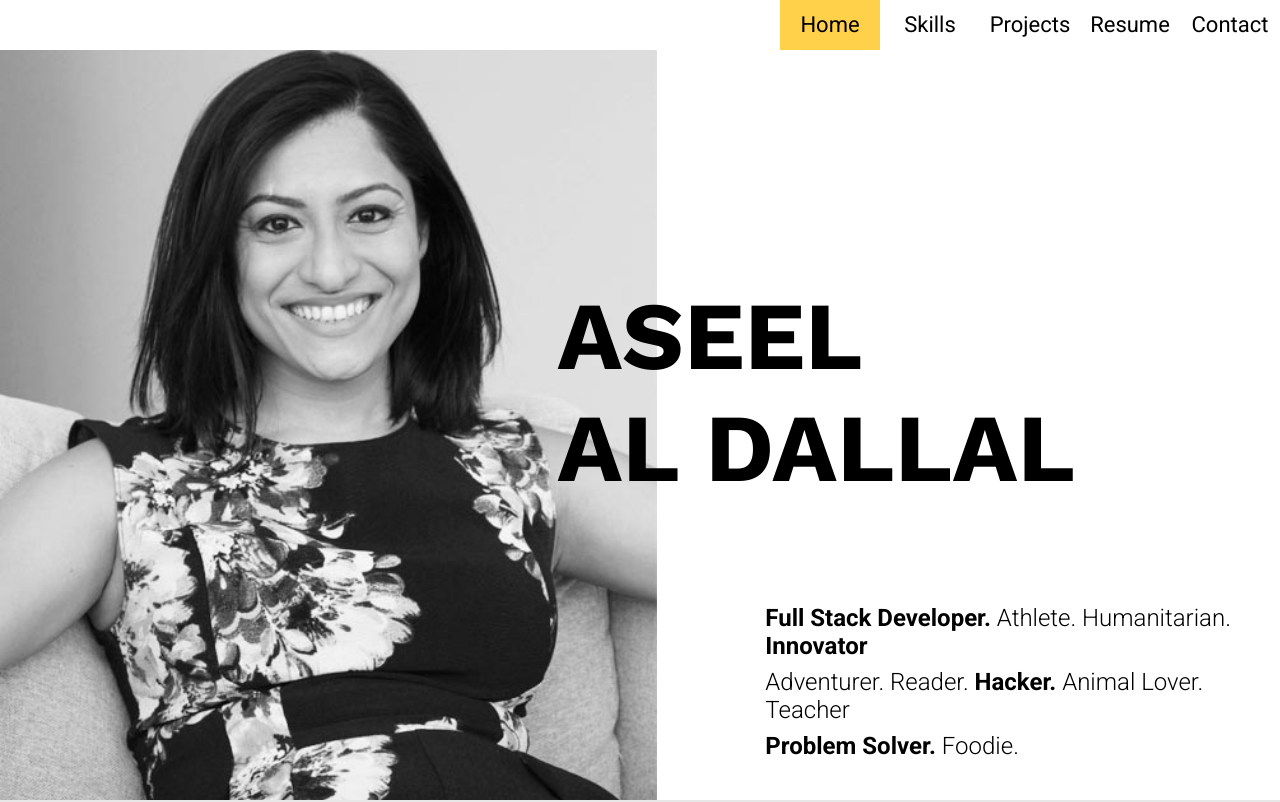
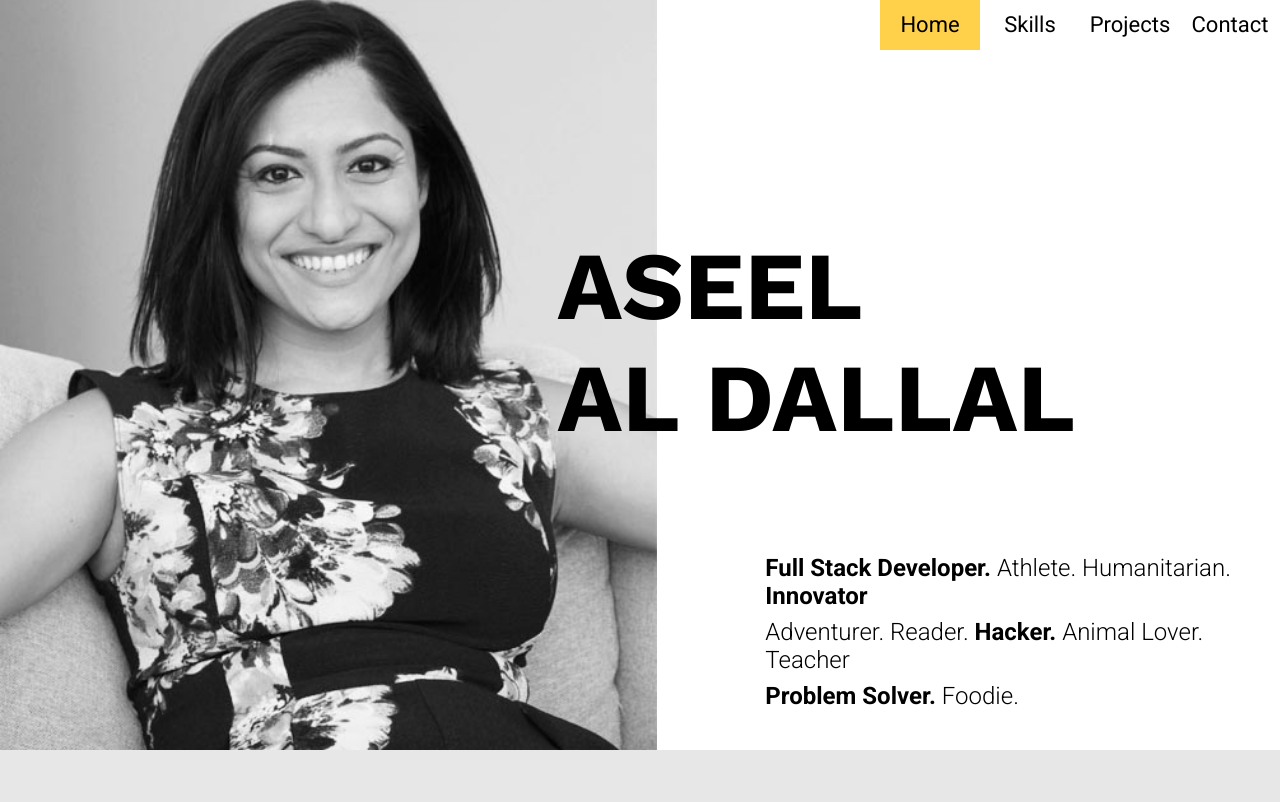
Before and after one commit to Aseelaldallal/portfolio, a React app: page / in a window 1280 px wide. Shown: the top 802 px of the page. Built offline with nearby package versions, Linux system fonts and the light colour scheme.

Commit message:
style changes

```diff
--- a/src/components/Contact/Contact.js
+++ b/src/components/Contact/Contact.js
@@ -8,7 +8,7 @@ import classes from './Contact.css';
 
 const Contact = () => {
   return (
-    <section className={classes.contact}>
+    <section id="contact" className={classes.contact}>
       <Title title="Let's Connect" subheading="Because why not?" />
       <div className={classes.contactInfo}>
         <IconAndLink
--- a/src/components/Featured Projects/FeaturedProjects.js
+++ b/src/components/Featured Projects/FeaturedProjects.js
@@ -8,7 +8,7 @@ import classes from './FeaturedProjects.css';
 
 const FeaturedProjects = () => {
   return (
-    <section className={classes.featuredProjects}>
+    <section id="projects" className={classes.featuredProjects}>
       <Title
         title="Featured Projects"
         subheading="Psst.. Checkout the github links for notes on how each app was developed."
--- a/src/components/Home/Home.css
+++ b/src/components/Home/Home.css
@@ -1,16 +1,13 @@
-
-
-
 .home {
   width: 100vw;
   height: 100vh;
   margin-top: -50px;
   box-sizing: border-box;
   display: flex;
-    flex-direction: row
+  flex-direction: row;
 }
 
-.home img{
+.image {
   height: 100vh;
 }
 
--- a/src/components/Home/Home.js
+++ b/src/components/Home/Home.js
@@ -1,30 +1,42 @@
-
-
-
 import React from 'react';
 import classes from './Home.css';
 import profilePic from '../../assets/images/HomePic.jpg';
 
 const Home = () => {
-
   return (
     <section className={classes.home}>
-            <img alt="aseelpic" src={profilePic} />
+      <img className={classes.image} alt="aseelpic" src={profilePic} />
       <div>
         <div className={classes.name}>
           <h1> Aseel </h1>
           <h1> Al Dallal </h1>
         </div>
         <div className={classes.about}>
-                    <p> <span className={classes.highlight}>Full Stack Developer.</span> Athlete. Humanitarian. <span className={classes.highlight}>Innovator</span> </p>
-                    <p> Adventurer. Reader. <span className={classes.highlight}>Hacker.</span> Animal Lover. Teacher </p>
-                    <p> <span className={classes.highlight}> Problem Solver. </span> Foodie. </p>
+          <p>
+            {' '}
+            <span className={classes.highlight}>
+              Full Stack Developer.
+            </span>{' '}
+            Athlete. Humanitarian.{' '}
+            <span className={classes.highlight}>Innovator</span>{' '}
+          </p>
+          <p>
+            {' '}
+            Adventurer. Reader.{' '}
+            <span className={classes.highlight}>Hacker.</span> Animal Lover.
+            Teacher{' '}
+          </p>
+          <p>
+            {' '}
+            <span className={classes.highlight}>
+              {' '}
+              Problem Solver.{' '}
+            </span> Foodie.{' '}
+          </p>
         </div>
       </div>
     </section>
   );
-
-
-}
+};
 
 export default Home;
--- a/src/components/Navigation/MenuItem/MenuItem.css
+++ b/src/components/Navigation/MenuItem/MenuItem.css
@@ -1,4 +1,3 @@
-
 .menuItem {
   display: inline;
   width: 100px;
--- a/src/components/Navigation/NavBar/NavBar.css
+++ b/src/components/Navigation/NavBar/NavBar.css
@@ -1,9 +1,9 @@
 .NavBar {
   height: 50px;
-  width: 100%;
-  position: sticky;
+  background-color: white;
+  position: fixed;
+  right: 0;
   top: 0;
-  background-color: white;
 }
 
 .MenuItemList {
--- a/src/components/Navigation/NavBar/NavBar.js
+++ b/src/components/Navigation/NavBar/NavBar.js
@@ -3,16 +3,13 @@ import classes from './NavBar.css';
 import MenuItem from '../MenuItem/MenuItem';
 
 const NavBar = () => {
-  function clicked() {}
-
   return (
     <div className={classes.NavBar}>
       <div className={classes.MenuItemList}>
-        <MenuItem name="Home" selected />
+        <MenuItem name="Home" selected link="#home" />
         <MenuItem name="Skills" link="#skills" />
-        <MenuItem name="Projects" />
-        <MenuItem name="Resume" />
-        <MenuItem name="Contact" />
+        <MenuItem name="Projects" link="#projects" />
+        <MenuItem name="Contact" link="#contact" />
       </div>
     </div>
   );
```
Lines whose indentation alone changed are shown as unchanged.
